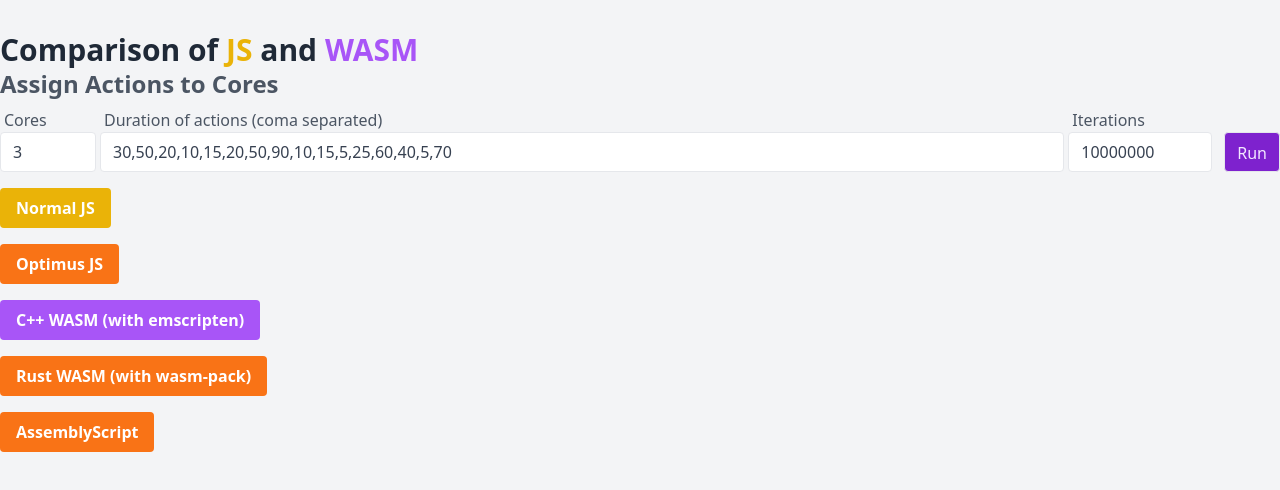
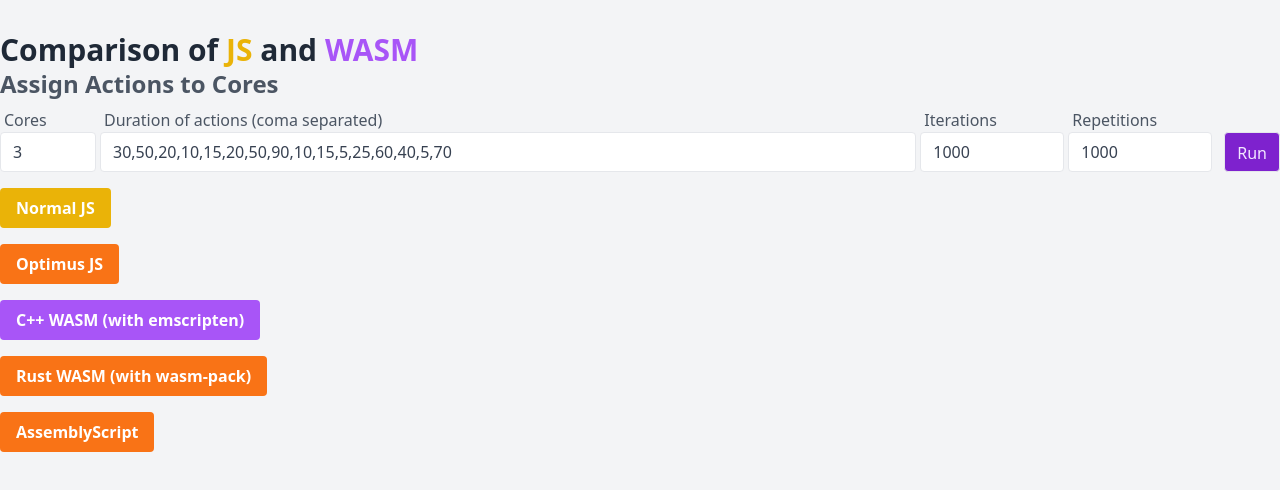
Before and after one commit to IIC3585-2023/wasm-grupo-01, a website built with Vite: page index.html in a window 1280 px wide. Built offline with nearby package versions, Linux system fonts and the light colour scheme; some packages are replaced by stand-ins of ours.

Commit message:
functional input

```diff
--- a/app/main.ts
+++ b/app/main.ts
@@ -17,14 +17,15 @@ window.addEventListener("load", async () => {
     const formData = new FormData(form);
     const bins = Number(formData.get("bins"));
     const durations = (formData.get("durations") as string).split(",").map(Number);
+    const iterations = Number(formData.get("iterations"));
+    const repetitions = Number(formData.get("repetitions"));
 
     event.preventDefault();
     cancelCurrent();
 
-    console.log("Running", name);
     const fns = functionNames.map((name) => ({
       element: document.getElementById(name)!,
-      observable: createRunObservable({ name, bins, durations, iterations: 1000, repetitions: 10_000 }),
+      observable: createRunObservable({ name, bins, durations, iterations, repetitions }),
     }));
 
     const runSubscription = concat(
@@ -32,7 +33,7 @@ window.addEventListener("load", async () => {
     ).subscribe({
       complete: () => console.log("Done"),
       next: ({ element, average, result }) => {
-        element.innerHTML = `Result: ${result} (Average: ${average.toFixed(2)}ms)`;
+        element.innerHTML = `Result: ${result} (Average: ${average.toFixed(5)}ms)`;
       },
     });
     cancelCurrent = () => runSubscription.unsubscribe();
--- a/index.html
+++ b/index.html
@@ -51,14 +51,27 @@
             />
           </div>
           <div>
-            <label class="block font-medium pl-1 text-gray-600" for="actionDurations">Iterations</label>
+            <label class="block font-medium pl-1 text-gray-600" for="iterations">Iterations</label>
             <input
               class="h-10 w-36 px-3 py-2 leading-tight text-gray-700 border rounded appearance-none focus:outline-none focus:shadow-outline"
               type="number"
-              id="actionDurations"
-              placeholder="1000000"
-              value="10000000"
-              name="durations"
+              id="iterations"
+              placeholder="1000"
+              value="1000"
+              name="iterations"
+              pattern="^([0-9]+, *)*[0-9]+$"
+              required
+            />
+          </div>
+          <div>
+            <label class="block font-medium pl-1 text-gray-600" for="repetitions">Repetitions</label>
+            <input
+              class="h-10 w-36 px-3 py-2 leading-tight text-gray-700 border rounded appearance-none focus:outline-none focus:shadow-outline"
+              type="number"
+              id="repetitions"
+              placeholder="1000"
+              value="1000"
+              name="repetitions"
               pattern="^([0-9]+, *)*[0-9]+$"
               required
             />
```
